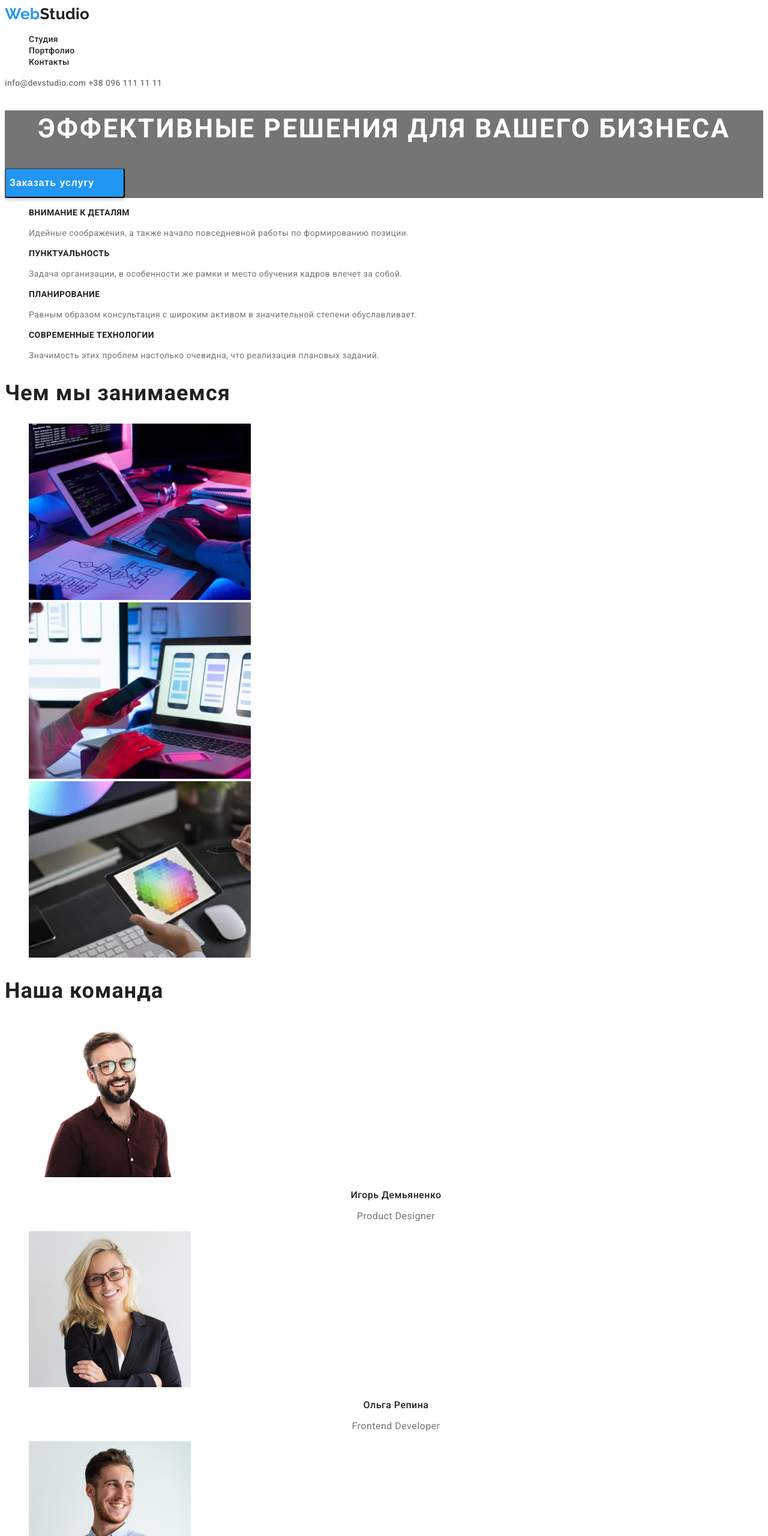
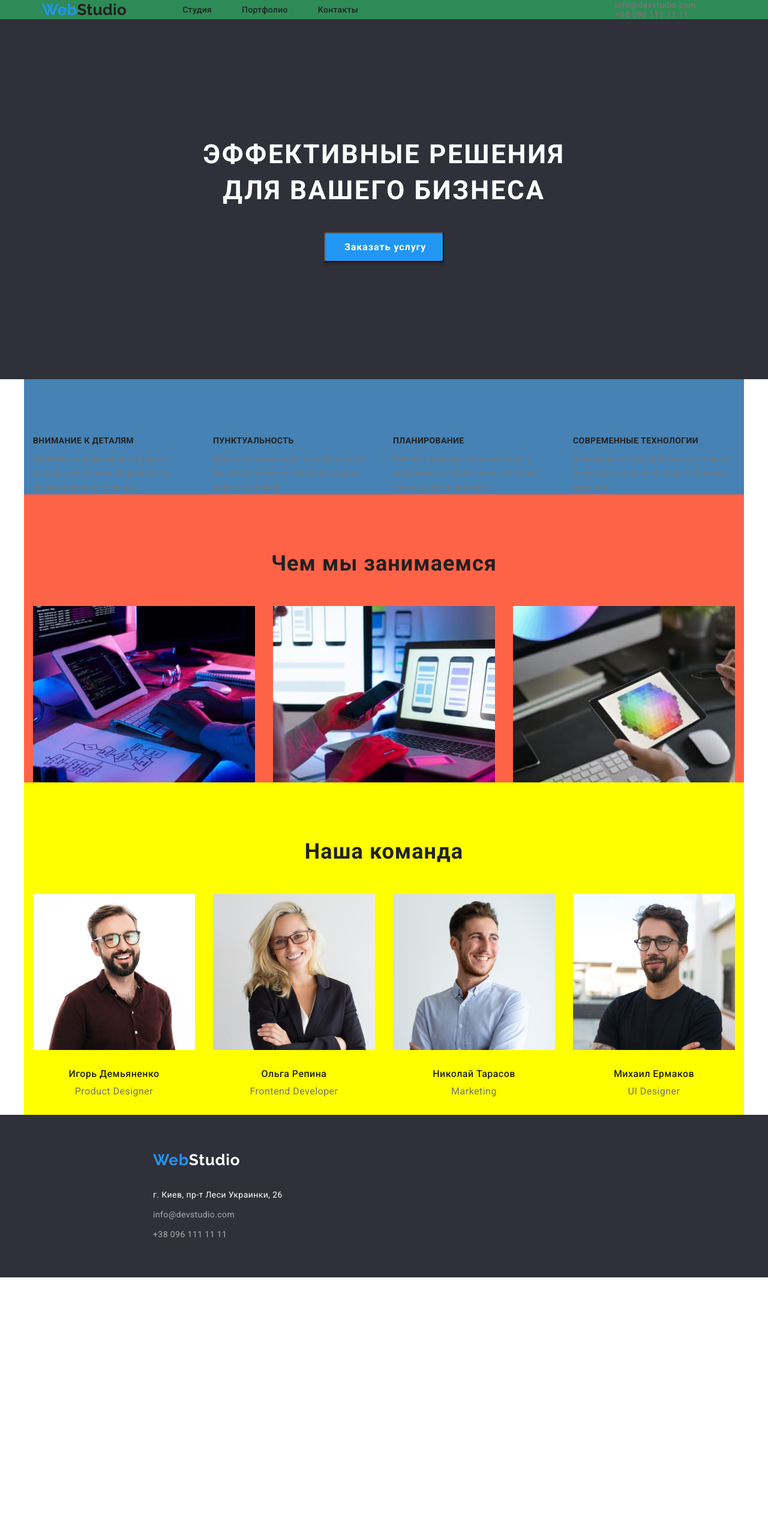
Before and after one commit to goshkoderia/goit-markup-hw-03, a plain HTML site: page index.html in a window 1280 px wide. Shown: the top 2560 px of the page at 60% size. After the commit the page ends 2129 px from the top, so only its background shows below. Drawn offline with Linux system fonts and the light colour scheme.

Commit message:
add page studio

```diff
--- /dev/null
+++ b/css/modern-normalize.css
@@ -0,0 +1,285 @@
+/*! modern-normalize v1.1.0 | MIT License | https://github.com/sindresorhus/modern-normalize */
+
+/*
+Document
+========
+*/
+
+/**
+Use a better box model (opinionated).
+*/
+
+*,
+::before,
+::after {
+	box-sizing: border-box;
+}
+
+/**
+1. Correct the line height in all browsers.
+2. Prevent adjustments of font size after orientation changes in iOS.
+3. Use a more readable tab size (opinionated).
+*/
+
+html {
+	line-height: 1.15; /* 1 */
+	-webkit-text-size-adjust: 100%; /* 2 */
+	-moz-tab-size: 4; /* 3 */
+	tab-size: 4; /* 3 */
+}
+
+/*
+Sections
+========
+*/
+
+/**
+1. Remove the margin in all browsers.
+2. Improve consistency of default fonts in all browsers. (https://github.com/sindresorhus/modern-normalize/issues/3)
+*/
+
+body {
+	margin: 0; /* 1 */
+	font-family:
+		system-ui,
+		-apple-system, /* Firefox supports this but not yet `system-ui` */
+		'Segoe UI',
+		Roboto,
+		Helvetica,
+		Arial,
+		sans-serif,
+		'Apple Color Emoji',
+		'Segoe UI Emoji'; /* 2 */
+}
+
+/*
+Grouping content
+================
+*/
+
+/**
+1. Add the correct height in Firefox.
+2. Correct the inheritance of border color in Firefox. (https://bugzilla.mozilla.org/show_bug.cgi?id=190655)
+*/
+
+hr {
+	height: 0; /* 1 */
+	color: inherit; /* 2 */
+}
+
+/*
+Text-level semantics
+====================
+*/
+
+/**
+Add the correct text decoration in Chrome, Edge, and Safari.
+*/
+
+abbr[title] {
+	text-decoration: underline dotted;
+}
+
+/**
+Add the correct font weight in Edge and Safari.
+*/
+
+b,
+strong {
+	font-weight: bolder;
+}
+
+/**
+1. Improve consistency of default fonts in all browsers. (https://github.com/sindresorhus/modern-normalize/issues/3)
+2. Correct the odd 'em' font sizing in all browsers.
+*/
+
+code,
+kbd,
+samp,
+pre {
+	font-family:
+		ui-monospace,
+		SFMono-Regular,
+		Consolas,
+		'Liberation Mono',
+		Menlo,
+		monospace; /* 1 */
+	font-size: 1em; /* 2 */
+}
+
+/**
+Add the correct font size in all browsers.
+*/
+
+small {
+	font-size: 80%;
+}
+
+/**
+Prevent 'sub' and 'sup' elements from affecting the line height in all browsers.
+*/
+
+sub,
+sup {
+	font-size: 75%;
+	line-height: 0;
+	position: relative;
+	vertical-align: baseline;
+}
+
+sub {
+	bottom: -0.25em;
+}
+
+sup {
+	top: -0.5em;
+}
+
+/*
+Tabular data
+============
+*/
+
+/**
+1. Remove text indentation from table contents in Chrome and Safari. (https://bugs.chromium.org/p/chromium/issues/detail?id=999088, https://bugs.webkit.org/show_bug.cgi?id=201297)
+2. Correct table border color inheritance in all Chrome and Safari. (https://bugs.chromium.org/p/chromium/issues/detail?id=935729, https://bugs.webkit.org/show_bug.cgi?id=195016)
+*/
+
+table {
+	text-indent: 0; /* 1 */
+	border-color: inherit; /* 2 */
+}
+
+/*
+Forms
+=====
+*/
+
+/**
+1. Change the font styles in all browsers.
+2. Remove the margin in Firefox and Safari.
+*/
+
+button,
+input,
+optgroup,
+select,
+textarea {
+	font-family: inherit; /* 1 */
+	font-size: 100%; /* 1 */
+	line-height: 1.15; /* 1 */
+	margin: 0; /* 2 */
+}
+
+/**
+Remove the inheritance of text transform in Edge and Firefox.
+*/
+
+button,
+select {
+	text-transform: none;
+}
+
+/**
+Correct the inability to style clickable types in iOS and Safari.
+*/
+
+button,
+[type='button'],
+[type='reset'],
+[type='submit'] {
+	-webkit-appearance: button;
+}
+
+/**
+Remove the inner border and padding in Firefox.
+*/
+
+::-moz-focus-inner {
+	border-style: none;
+	padding: 0;
+}
+
+/**
+Restore the focus styles unset by the previous rule.
+*/
+
+:-moz-focusring {
+	outline: 1px dotted ButtonText;
+}
+
+/**
+Remove the additional ':invalid' styles in Firefox.
+See: https://github.com/mozilla/gecko-dev/blob/2f9eacd9d3d995c937b4251a5557d95d494c9be1/layout/style/res/forms.css#L728-L737
+*/
+
+:-moz-ui-invalid {
+	box-shadow: none;
+}
+
+/**
+Remove the padding so developers are not caught out when they zero out 'fieldset' elements in all browsers.
+*/
+
+legend {
+	padding: 0;
+}
+
+/**
+Add the correct vertical alignment in Chrome and Firefox.
+*/
+
+progress {
+	vertical-align: baseline;
+}
+
+/**
+Correct the cursor style of increment and decrement buttons in Safari.
+*/
+
+::-webkit-inner-spin-button,
+::-webkit-outer-spin-button {
+	height: auto;
+}
+
+/**
+1. Correct the odd appearance in Chrome and Safari.
+2. Correct the outline style in Safari.
+*/
+
+[type='search'] {
+	-webkit-appearance: textfield; /* 1 */
+	outline-offset: -2px; /* 2 */
+}
+
+/**
+Remove the inner padding in Chrome and Safari on macOS.
+*/
+
+::-webkit-search-decoration {
+	-webkit-appearance: none;
+}
+
+/**
+1. Correct the inability to style clickable types in iOS and Safari.
+2. Change font properties to 'inherit' in Safari.
+*/
+
+::-webkit-file-upload-button {
+	-webkit-appearance: button; /* 1 */
+	font: inherit; /* 2 */
+}
+
+/*
+Interactive
+===========
+*/
+
+/*
+Add the correct display in Chrome and Safari.
+*/
+
+summary {
+	display: list-item;
+}
--- a/css/style.css
+++ b/css/style.css
@@ -10,28 +10,70 @@
  a
     {
          text-decoration: none;
+         display: block;
     }
 
  ul
     {
         list-style: none;
     }
-                                            /*NAVIGATION*/
 
+img
+{
+    display: block;
+}
+h1,h2,h3,h4,h5,h6,p,ul,a
+{
+    margin: 0;
+    padding: 0;
+}                                            /*NAVIGATION*/
 
+.header{
+    background-color: seagreen;
+}
+/*                                                     CONTAINER                             */
+.container
+{
+    max-width: 1200px;
+    margin: 0 auto;
+    padding-left: 15px;
+    padding-right: 15px;
+}
+.header-container
+{
+    display: flex;
+    align-items: center;
+    margin: 0 auto;
+    max-width: 1170px;
+}
+.header-navigation
+{
+    display: flex;
+    align-items: center;
 
+}
+.navigation-list
+{
+    display: flex;
+    margin-left: 93px;
+}
 .navigation-logo
 {
     font-family: 'Raleway', sans-serif;
     font-weight: bold;
     font-size: 26px;
     line-height: calc(31 / 26);
+    display: block;
     color: #212121;
 
 }
 .logo-blue
 {
     color: #2196F3;
+}
+.navigation-item:not(:last-child)
+{
+margin-right: 50px;
 }
 .navigation-link
 {
@@ -46,25 +88,45 @@ color: #212121;
 }
 .header-contacts
 {
+    margin-left: auto;
+}
+.header-contact
+{
 font-weight: 500;
 font-size:14px;;
 line-height: calc(16 / 14);
 color: #757575;
+
 }
-.header-contacts:hover,.header-contacts:focus
+.header-contact:not(:last-child)
+{
+    margin-right: 50px;
+}
+.header-contact:hover,.header-contact:focus
 {
     color: #2196F3;
 }
 
 /*---------------------------------------------------SECTION 1---------------------------------------------------*/
-.number1
+
+
+.number1-container
 {
-    background-color: #757575;
+    background: #2F303A;
+    max-width: 100%;
+    height: 600px;
+    display: flex;
+    flex-direction: column;
+    align-items: center;
+    justify-content: center;
+
 }
 .number1-title
 {
+    margin: 0;
     font-weight: 900;
     font-size: 44px;
+    width: 696px;
     line-height: calc(60 / 44);
     text-align: center;
     letter-spacing: 0.06em;
@@ -86,11 +148,32 @@ color: #FFFFFF;
     background-color: #2196F3;
     box-shadow: 0px 4px 4px rgba(0, 0, 0, 0.15);
     border-radius: 4px;
+    margin-top: 40px;
+    padding-left: 32px;
+
 }
 
 
 
 /*---------------------------------------------------SECTION FEATURES------------------------------------------------------------*/
+.features-list
+{
+    display: flex;
+    margin: 0 auto;
+
+    background-color: steelblue;
+
+    padding-top: 94px;
+}
+.features-item
+{
+    width: 270px;
+
+}
+.features-item:not(:last-child)
+{
+    margin-right: 30px;
+}
 .features-title
 {
 font-weight: bold;
@@ -107,10 +190,35 @@ font-size: 14px;
 line-height: calc(24 / 14);
 letter-spacing: 0.03em;
 color: #757575;
+
+margin-top: 10px;
+
 }
 /*-----------------------------------------------------SECTION ABOUT---------------------------------------------------------------*/
+
+.container-about
+{
+   margin: 0 auto;
+   padding-top: 94px;
+
+    background-color: tomato;
+}
+.about-list
+{
+    margin: 0;
+    padding: 0;
+    display: flex;
+
+    margin-top: 50px;
+}
+.about-item:not(:last-child)
+{
+    margin-right: 30px;
+}
 .about-title
 {
+margin: 0;
+text-align: center;
 font-weight: bold;
 font-size: 36px;
 line-height: calc(42 / 36);
@@ -118,14 +226,34 @@ letter-spacing: 0.03em;
 color: #212121;
 }
 /*------------------------------------------------------SECTION TEAM--------------------------------------------------------------*/
+.container-team
+{
+    max-width: 1170;
+    display: flex;
+    margin: 0 auto;
+    flex-wrap: wrap;
+    background-color: yellow;
+    padding-top: 94px;
+}
 .team-title
 {
 font-weight: bold;
 font-size: 36px;
 line-height: calc(42 / 36);
 letter-spacing: 0.03em;
+margin: 0 auto 50px;
+color: #212121;
+}
 
-color: #212121;
+.team-list
+{
+    display: flex;
+    padding: 0;
+
+}
+.team-item:not(:last-child)
+{
+    margin-right: 30px;
 }
 .team-name
 {
@@ -135,6 +263,9 @@ line-height: calc(19 / 16);
 text-align: center;
 letter-spacing: 0.03em;
 color: #212121;
+margin-top: 30px;
+
+
 }
 .team-position
 {
@@ -144,10 +275,23 @@ line-height: calc(19 / 16);
 text-align: center;
 letter-spacing: 0.03em;
 color: #757575;
+
+margin-top: 10px;
+margin-bottom: 30px;
+
+
 }
 /*------------------------------------------------------------FOOTER----------------------------------------------------------------*/
+.container-footer
+{
+   padding-top: 60px;
+   padding-left: 215px;
+   padding-bottom: 60px;
+}
 .footer
 {
+    max-width: 100%;
+    padding: 60px auto 60px 215px;
     background-color: #2F303A;
 
 }
@@ -159,6 +303,12 @@ font-size: 26px;
 line-height: calc(31 / 26);
 letter-spacing: 0.03em;
 color: #ffffff;
+
+
+}
+.address
+{
+    margin-top: 30px;
 }
 .address-street
 {
@@ -168,6 +318,9 @@ font-size: 14px;
 line-height: calc(24 / 14);
 letter-spacing: 0.03em;
 color: #FFFFFF;
+
+
+
 }
 .address-email ,.address-phone
 {
@@ -178,6 +331,8 @@ font-size: 14px;
 line-height: calc(24 / 14);
 letter-spacing: 0.03em;
 color: rgba(255, 255, 255, 0.6);
+
+margin-top: 9px;
 }
 /*---------------------------------------------------page PORTFOLIO---------------------------------*/
 .portfolio-menu-button
--- a/index.html
+++ b/index.html
@@ -5,11 +5,14 @@
     <meta http-equiv="X-UA-Compatible" content="IE=edge">
     <meta name="viewport" content="width=device-width, initial-scale=1.0">
     <title>Document</title>
+    <link rel="stylesheet" href="css/modern-normalize.css">
     <link rel="stylesheet" href="css/style.css">
     <link href="https://fonts.googleapis.com/css2?family=Raleway:wght@700&family=Roboto:wght@400;500;700&display=swap" rel="stylesheet">
 </head>
 <body>
     <header class="header">
+
+            <div class="container header-container">
                 <nav class="header-navigation">
                         <a class="navigation-logo" href="#"><span class="logo-blue">Web</span>Studio</a>
                         <ul class="navigation-list">
@@ -18,19 +21,24 @@
                             <li  class="navigation-item"><a class="navigation-link" href="#">Контакты</a></li>
                         </ul>
                 </nav>
-        <a class="header-contacts" href="mailto:ifo@devstudio.com">info@devstudio.com</a>
-        <a class="header-contacts" href="tel:+380961111111">+38 096 111 11 11</a>
+                <div class="header-contacts">
+                    <a class="header-contact" href="mailto:ifo@devstudio.com">info@devstudio.com</a>
+                    <a class="header-contact" href="tel:+380961111111">+38 096 111 11 11</a>
 
+                </div>
+            </div>
             </header>
     <main>
         <section class="number1">
+            <div class="container number1-container">
                 <h1 class="number1-title">Эффективные решения для вашего бизнеса</h1>
                 <button type="button" class="number1-button">Заказать услугу</button>
+            </div>
         </section>
 
 
         <section class="features">
-            <ul class="features-list" >
+            <ul class="container features-list" >
                 <li class="features-item">
                     <h3 class="features-title">Внимание к деталям</h3>
                     <p class="features-discription">Идейные соображения, а также начало повседневной работы по формированию позиции.</p>
@@ -51,14 +59,18 @@
 
         </section>
         <section class="about">
+            <div class="container container-about">
                 <h2 class="about-title">Чем мы занимаемся</h2>
                 <ul class="about-list">
                     <li class="about-item"><img src="./images/img.jpg" alt="изображение планшета" width="370" height="294"></li>
                     <li class="about-item"><img src="./images/img2.jpg" alt="изображение ноутбука" width="370" height="294"></li>
                     <li class="about-item"><img src="./images/img3.jpg" alt="изображение планшета" width="370" height="294"></li>
                 </ul>
+            </div>
         </section>
+
         <section class="team">
+            <div class="container container-team">
                 <h2 class="team-title">Наша команда</h2>
                 <ul class="team-list">
                     <li class="team-item">
@@ -82,15 +94,18 @@
                         <p class="team-position" >UI Designer</p>
                     </li>
                 </ul>
+            </div>
         </section>
     </main>
     <footer class="footer">
+        <div class="container container-footer">
                 <a class="footer-logo" href="#"><span class="logo-blue">Web</span>Studio</a>
                 <address class="address">
                     <p class="address-street">г. Киев, пр-т Леси Украинки, 26</p>
                     <a class="address-email" href="mailto:ifo@devstudio.com">info@devstudio.com</a>
                     <a  class="address-phone" href="tel:+380961111111">+38 096 111 11 11</a>
                 </address>
+        </div>
     </footer>
 
 </body>
```
Also changed, not shown: portfolio.html (+1 -0 lines). Lines whose indentation alone changed are shown as unchanged.
